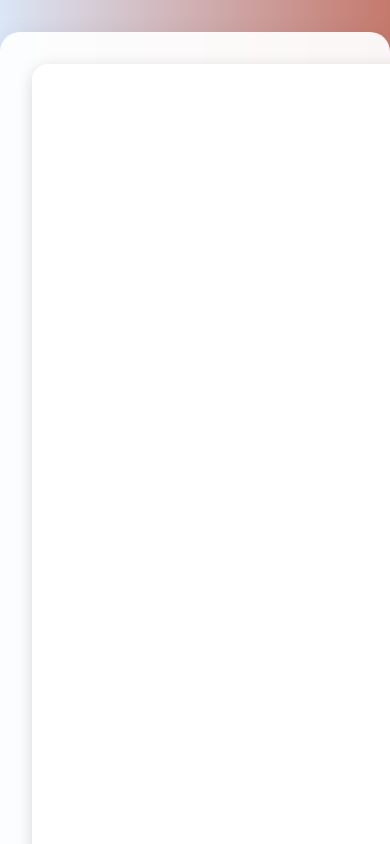
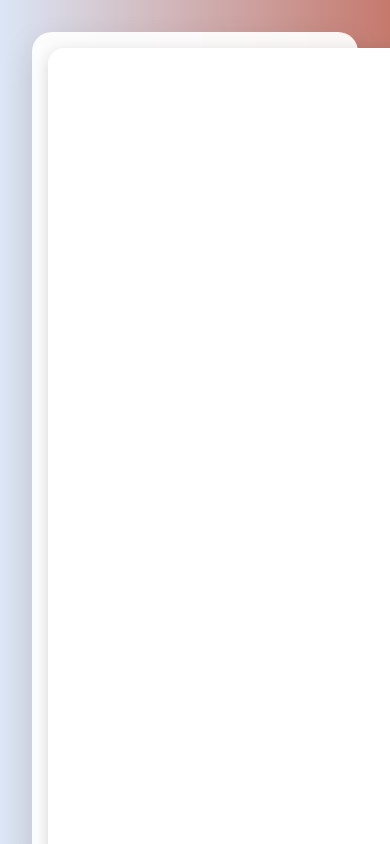
Before and after one commit to Deepak1999420/deepwebpage, a plain HTML site: page index.html in a window 390 px wide. Shown: the top 844 px of the page. Drawn offline with Linux system fonts and the light colour scheme.

Commit message:
Update index.html

```diff
--- a/index.html
+++ b/index.html
@@ -24,12 +24,16 @@
       box-shadow: 0 12px 32px rgba(0,0,0,0.12);
       max-width: 950px;
       width: 100%;
+      padding: 1rem;
+      box-sizing: border-box;
+
     }
 
-    .profile {
-      display: flex;
-      flex-wrap: wrap;
-      gap: 2rem;
+    .profile img {
+      width: 180px;
+      height: auto;
+      object-fit: cover;
+      border-radius: 16px;
     }
 
     .profile img {
@@ -150,6 +154,10 @@
         width: 300%;
         min-width: 1700px;
       }
+      .bio {
+        width: 100%;
+        text-align: center;
+      }
     }
   </style>
 </head>
```
